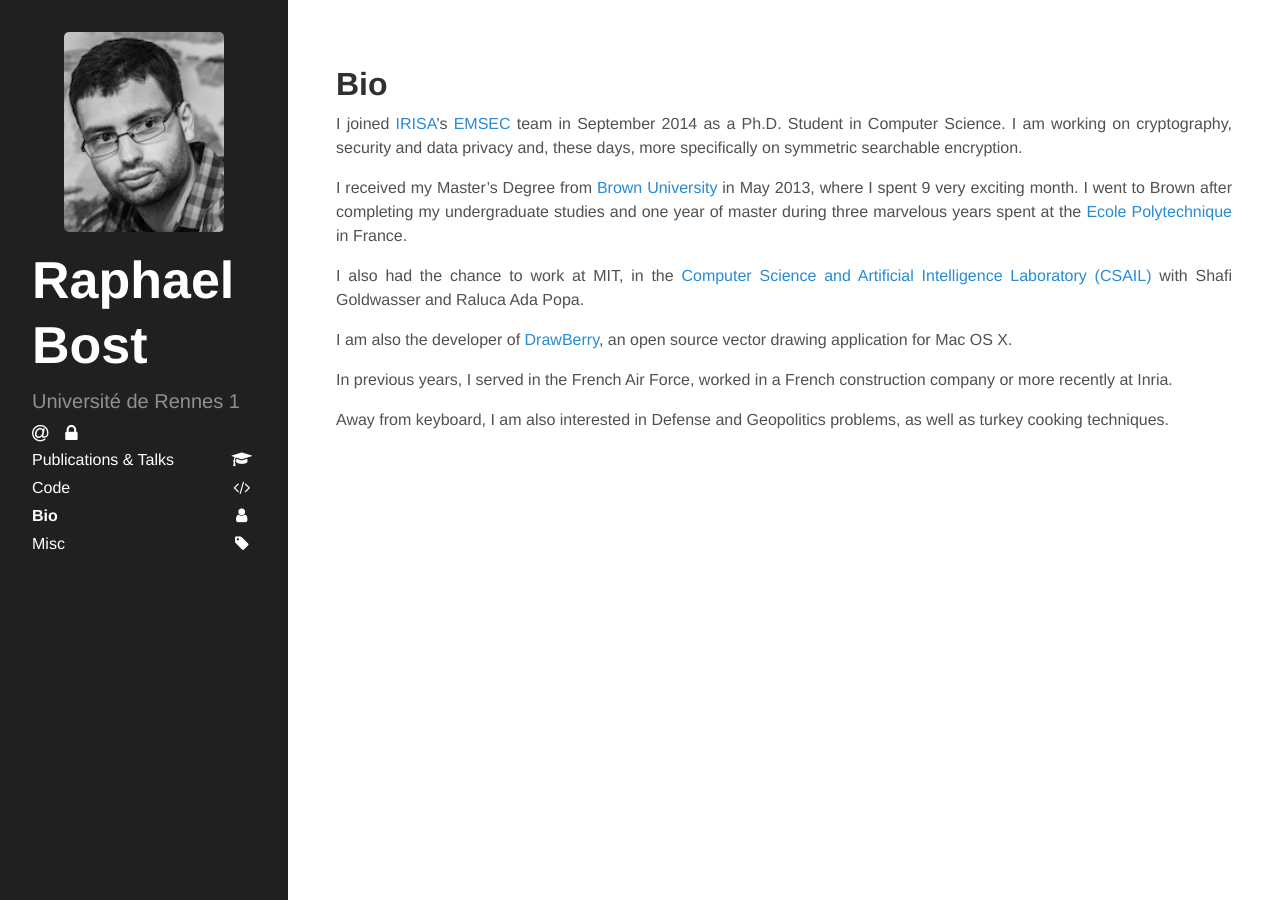
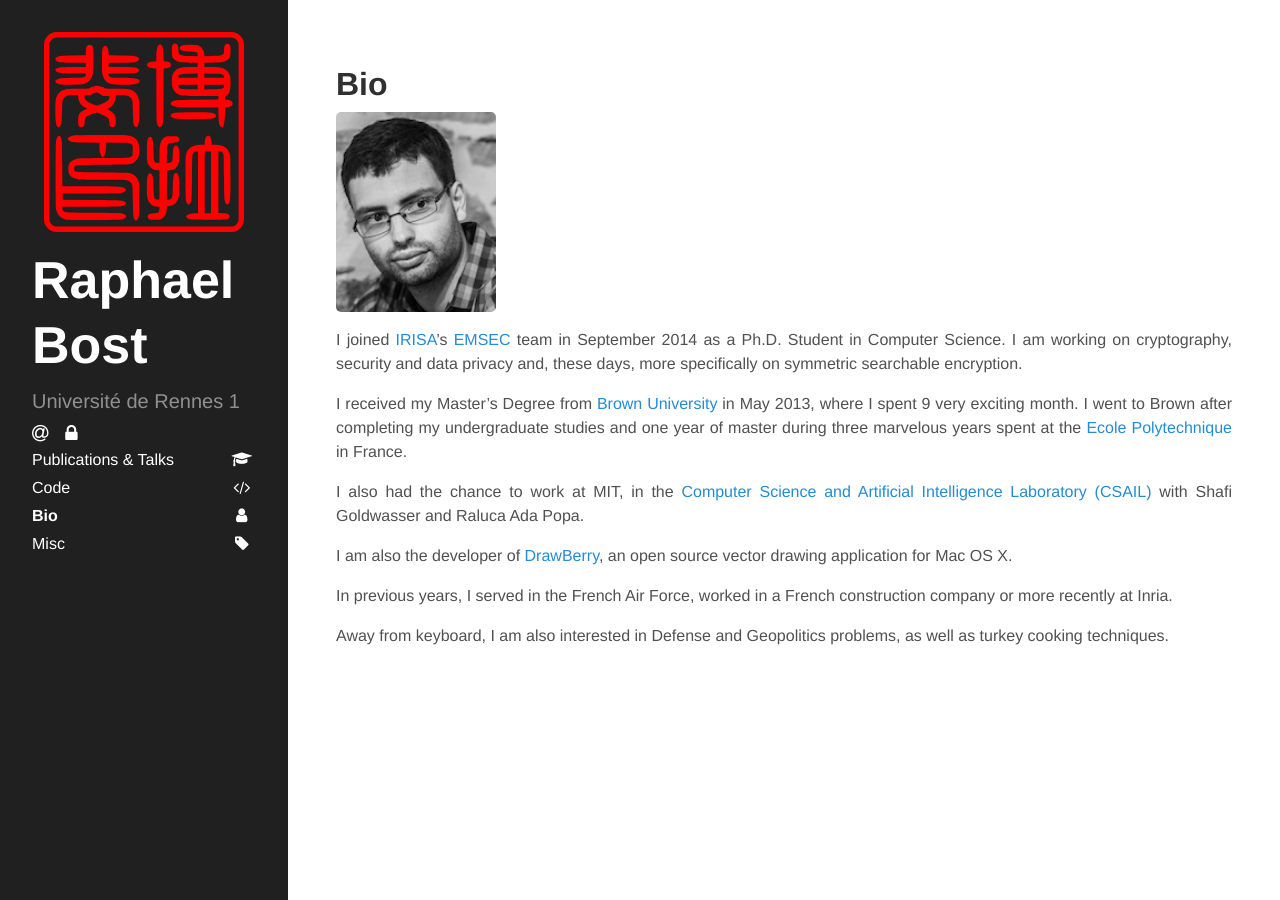
Before and after one commit to rbost/website, a Jekyll site: the page built from bio.md, in a window 1280 px wide. Built offline with Jekyll 4.4.1, drawn with Linux system fonts in a browser that asks for light colours; some web fonts are replaced.

Commit message:
Switch the seal and the picture images

```diff
--- a/_includes/sidebar.html
+++ b/_includes/sidebar.html
@@ -3,7 +3,7 @@
     <div class="sidebar-about">
       <h1>
 		  <center>
-		  <img src="{{ site.baseurl }}/assets/photo2.jpg" height="200" />
+		  <img src="{{ site.baseurl }}/assets/seal.svg" height="200" />
 	  </center>
       {% if page.title != "Home" %}
 	  <a href="{{ site.url }}">
--- a/_layouts/page.html
+++ b/_layouts/page.html
@@ -3,9 +3,6 @@ layout: default
 ---
 
 <div class="page">
-	{% if page.title == "Home" %}
-	<img class="seal" src="{{ site.baseurl }}/assets/seal.svg" alt="chinese_seal"/>
-    {% endif %}
   <h1 class="page-title">{{ page.title }}</h1>
   {{ content }}
 </div>
--- a/bio.md
+++ b/bio.md
@@ -5,6 +5,8 @@ order: 4
 sidebar: yes
 icon: user
 ---
+
+<img class="floating_img" src="{{ site.baseurl }}/assets/photo2.jpg" height="200px" />
 
 
 I joined [IRISA](https://www.irisa.fr/en)'s [EMSEC](https://www.irisa.fr/emsec/) team in September 2014 as a Ph.D. Student in Computer Science. I am working on cryptography, security and data privacy and, these days, more specifically on symmetric searchable encryption.
```
